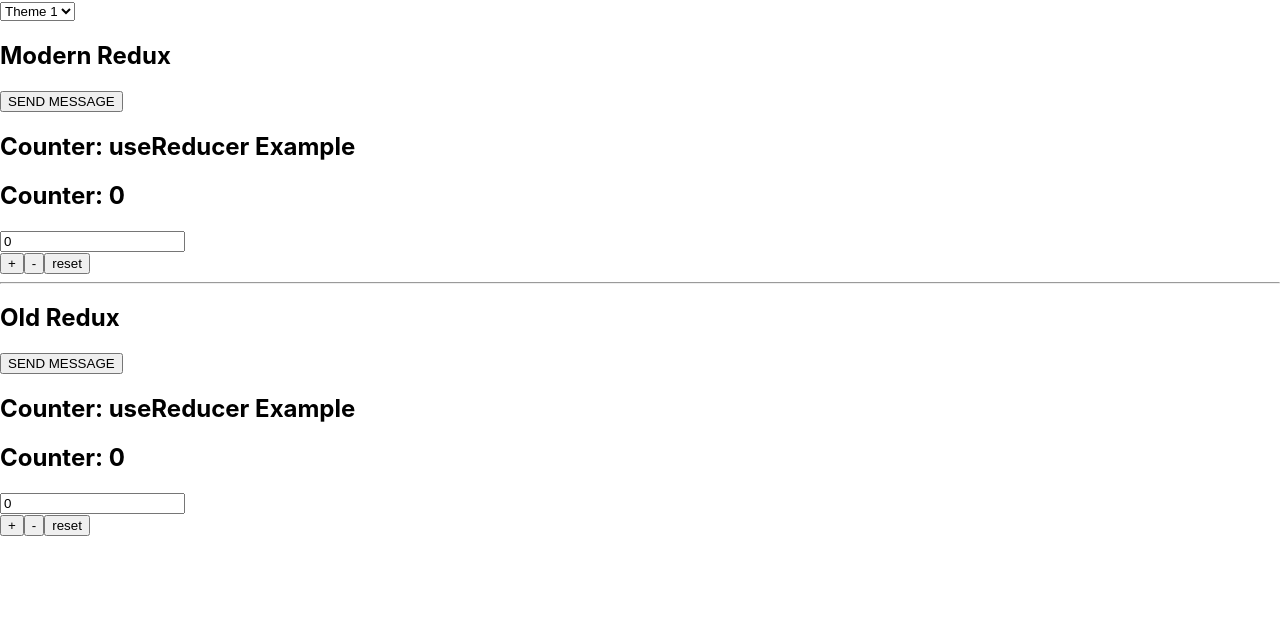
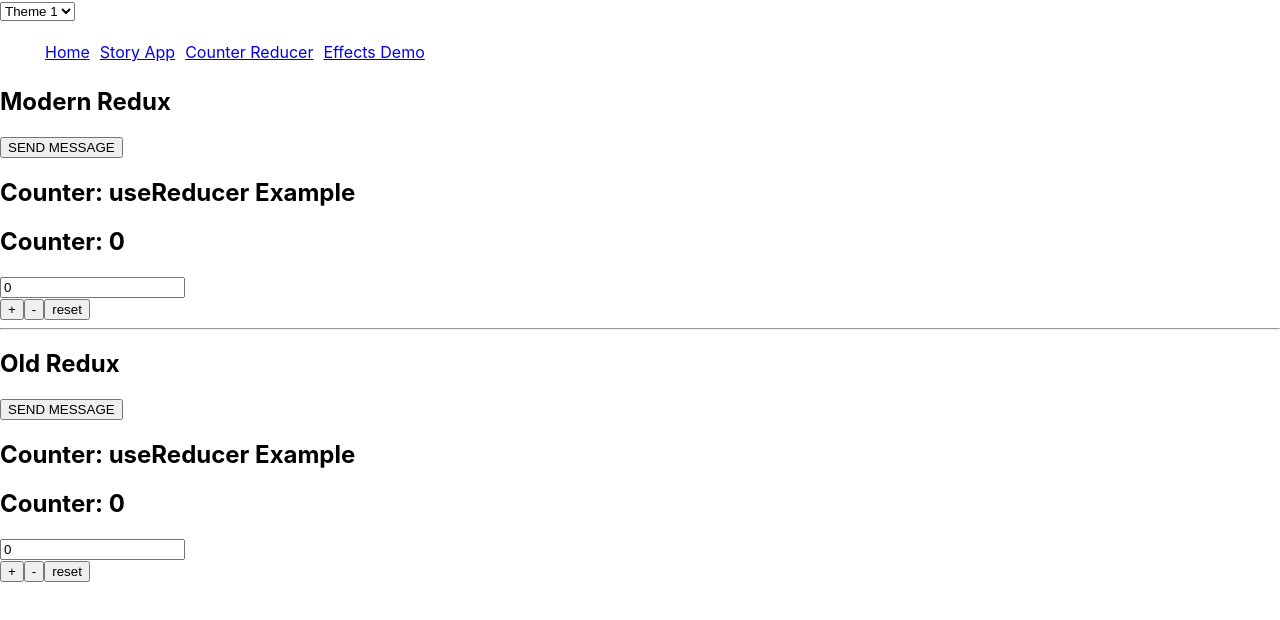
Before and after one commit to rajeshpillai/medidata-react-june-2021, a React (Create React App) app: page / in a window 1280 px wide. Shown: the top 620 px of the page. Built offline with nearby package versions, Linux system fonts and the light colour scheme.

Commit message:
React Router: View story: useParams etc

```diff
--- a/package.json
+++ b/package.json
@@ -9,6 +9,7 @@
     "react": "^17.0.2",
     "react-dom": "^17.0.2",
     "react-redux": "^7.2.4",
+    "react-router-dom": "^5.2.0",
     "react-scripts": "4.0.3",
     "redux": "^4.1.0",
     "web-vitals": "^1.0.1"
--- a/src/App.css
+++ b/src/App.css
@@ -40,3 +40,22 @@
 .theme2 {
   background: yellowgreen;
 }
+
+.navbar {
+  list-style-type:none;
+  display: flex;
+}
+
+.navbar li {
+  padding: 5px;
+}
+
+.view-story-link {
+  background: white;
+}
+
+.story {
+  margin: 10px;
+  border: 1px solid #ddd;
+  padding: 10px;
+}
--- /dev/null
+++ b/src/components/navbar.js
@@ -0,0 +1,16 @@
+import React from 'react';
+
+import {
+  Link
+} from 'react-router-dom';
+
+export default function NavBar() {
+  return (
+    <ul className="navbar">
+      <li><Link to="/">Home</Link></li>
+      <li><Link to="/storyapp">Story App</Link></li>
+      <li><Link to="/counter-reducer">Counter Reducer</Link></li>
+      <li><Link to="/effects-demo">Effects Demo</Link></li>
+    </ul>
+  );
+}
--- a/src/hooks-app/story/story.js
+++ b/src/hooks-app/story/story.js
@@ -1,6 +1,10 @@
 import React, {useContext} from 'react';
+import {Link} from 'react-router-dom';
+
+
 import StoryContext from '../../context/story-context';
 import ThemeContext from '../../context/theme-context';
+
 export default function Story(props) {
   const {onDelete, onCancel, onToggleEdit,onUpdates} = useContext(StoryContext);
   const editRef = React.createRef();
@@ -47,6 +51,7 @@ export default function Story(props) {
       <button onClick={handleClick}>x</button>
       <button onClick={handleCancel}>cancel story</button>
       <button onClick={handleEdit}>edit story</button>
+      <Link to={`/story/view/${id}`} className="view-story-link">view story</Link>
     </li>
   )
 }
--- /dev/null
+++ b/src/hooks-app/story/view-story.js
@@ -0,0 +1,37 @@
+import React, {useEffect, useState} from 'react';
+import {useHistory, useParams} from 'react-router-dom';
+
+export default function ViewStory() {
+  const [story, setStory] = useState({});
+  const [isLoading, setIsLoading] = useState(false);
+  let history = useHistory();
+  let {id} = useParams();
+
+  console.log({id});
+
+  useEffect(() => {
+    setIsLoading(true);
+    fetch(`https://jsonplaceholder.typicode.com/posts/${id}`)
+      .then((response) => response.json())
+      .then((data) => {
+        console.log(data);
+        setStory(data)
+        setIsLoading(false);
+    });
+  },[id]);
+
+  return (
+    <>
+      {isLoading && <h2>Loading...</h2>}
+      {!isLoading &&
+       <article className="story">
+        <h2>{story.title}</h2>
+        <div>
+          {story.body}
+        </div>
+        <h4>Authored by: {story.userId}</h4>
+      </article>
+      }
+    </>
+  )
+}
--- a/src/index.js
+++ b/src/index.js
@@ -1,5 +1,14 @@
 import React from 'react';
 import ReactDOM from 'react-dom';
+
+import {
+    BrowserRouter as Router,
+    Switch,
+    Route,
+    useParams
+} from 'react-router-dom';
+
+
 import './index.css';
 import reportWebVitals from './reportWebVitals';
 import App from './App';
@@ -11,11 +20,32 @@ import StoryApp from './hooks-app/story/story-app';
 import ThemeProvider from './context/theme-provider';
 import CounterReducerApp from './hooks-app/usereducer-app';
 import ReduxDemo from './hooks-app/redux-demo';
+import NavBar from './components/navbar';
+import ViewStory from './hooks-app/story/view-story';
+
 
 ReactDOM.render(
   <React.StrictMode>
     <ThemeProvider>
-      <ReduxDemo />
+      <Router>
+        <NavBar />
+        <Switch>
+          <Route path="/" exact>
+              <ReduxDemo />
+          </Route>
+          <Route path="/storyapp">
+              <StoryApp />
+          </Route>
+          <Route path="/counter-reducer">
+            <CounterReducerApp />
+          </Route>
+          <Route path="/effects-demo" component ={EffectsDemo} />
+          <Route path="/story/view/:id">
+              <ViewStory />
+          </Route>
+
+        </Switch>
+      </Router>
     </ThemeProvider>
   </React.StrictMode>,
   document.getElementById('root')
```
Also changed, not shown: 1 other file (tests, documents, lock files or other folders).
